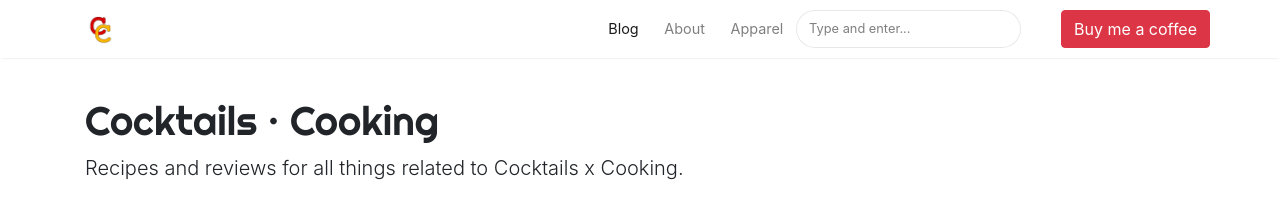
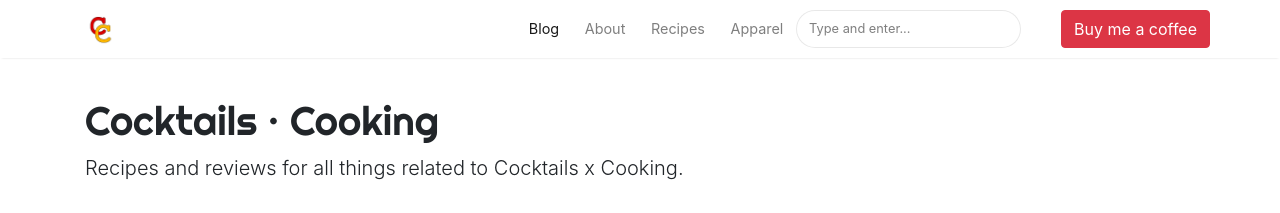
Before and after one commit to cocktailscooking/cocktailscooking.github.io, a Jekyll site: the page built from index.html, in a window 1280 px wide. Shown: the top 213 px of the page. Built offline with Jekyll 4.4.1, drawn with Linux system fonts in a browser that asks for light colours; nearby versions of some CDN libraries; the list of posts is cut into pages by our own code.

Commit message:
Added Recipes to nav bar

```diff
--- a/_layouts/default.html
+++ b/_layouts/default.html
@@ -80,6 +80,10 @@
 
                 <li class="nav-item">
                 <a class="nav-link" href="{{ site.baseurl }}/about">About</a>
+                </li>
+
+                <li class="nav-item">
+                <a class="nav-link" href="{{ site.baseurl }}/recipes">Recipes</a>
                 </li>
 
                 <li class="nav-item">
```
